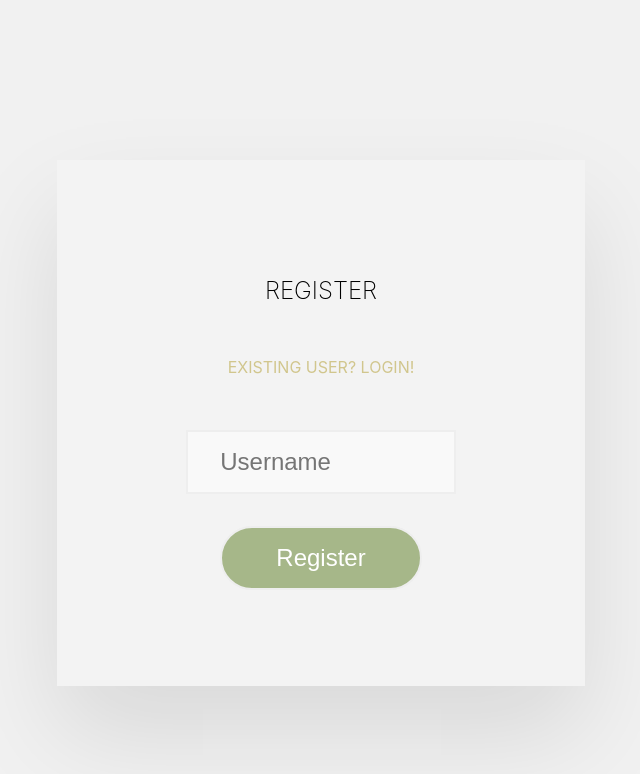
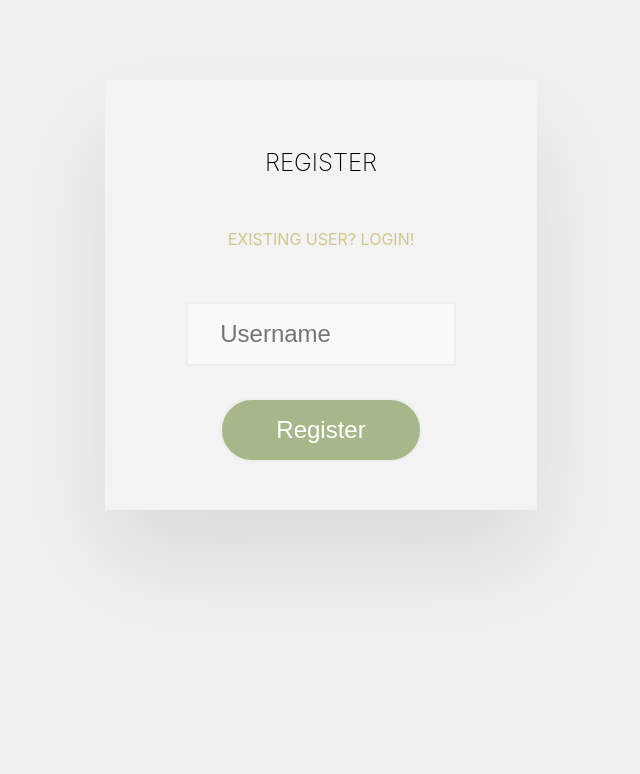
Before and after one commit to Palinana/journal-app, a React (Create React App) app in the folder client/: page /register in a window 1280 px wide. Shown: the top 774 px of the page, without its empty margins (319-959 px from the left). Built offline with nearby package versions, Linux system fonts and the light colour scheme.

Commit message:
cleaned up

```diff
--- a/client/public/style.css
+++ b/client/public/style.css
@@ -25,7 +25,7 @@ body {
 .container__content {
     width: 90%;
     margin: 0px auto;
-    padding: 1rem 3rem;
+    /* padding: 1rem 3rem; */
     border-bottom: 1px solid rgb(238, 238, 238);
 }
 
@@ -159,7 +159,7 @@ ul {
 .container__content-entry {
     display: inline-block;
     text-align: left;
-    width: 80%;
+    width: 75%;
     font-size: 1.5rem;
     font-weight: 200;
 }
@@ -185,7 +185,7 @@ ul {
     overflow: hidden;
     white-space: nowrap;
     text-overflow: ellipsis;
-    width: 70rem;
+    width: 45rem;
     margin-top: -20px;
     margin-bottom: 20px;
     color: #A5A5A5;
@@ -205,7 +205,7 @@ ul {
 .form__container{
     width: 35%;
     margin: 0px auto;
-    padding: 6rem;
+    padding: 3rem;
     text-align: center;
     box-shadow: rgba(0, 0, 0, 0.1) 0px 3rem 6rem;
     background-color: #F3F3F3;
--- a/client/src/components/Login.js
+++ b/client/src/components/Login.js
@@ -25,9 +25,6 @@ class Login extends Component {
 
         return (
         <div className="wrapper">
-            <div className="wrapper-header">
-                <h2 className="btn-back"></h2>
-            </div>
             <div className="row">
                 <div className="form__container">
                     <div className="form__container-header">
--- a/client/src/components/Register.js
+++ b/client/src/components/Register.js
@@ -24,9 +24,6 @@ class Register extends Component {
 
         return (
         <div className="wrapper">
-            <div className="wrapper-header">
-                <h2 className="btn-back"></h2>
-            </div>
             <div className="row">
                 <div className="form__container">
                     <div className="form__container-header">
```
